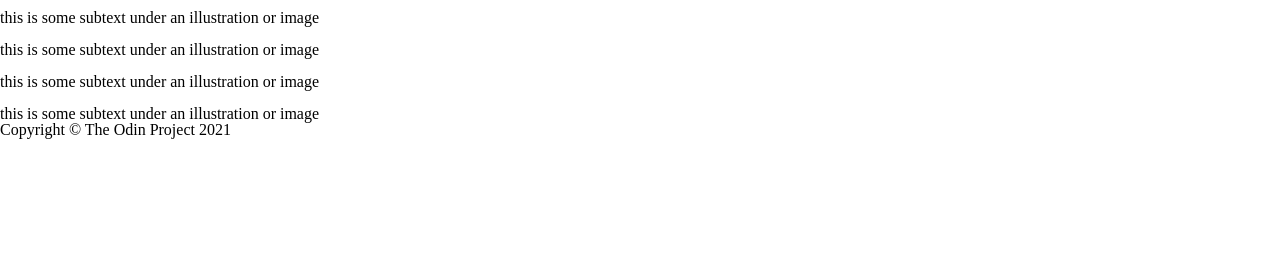
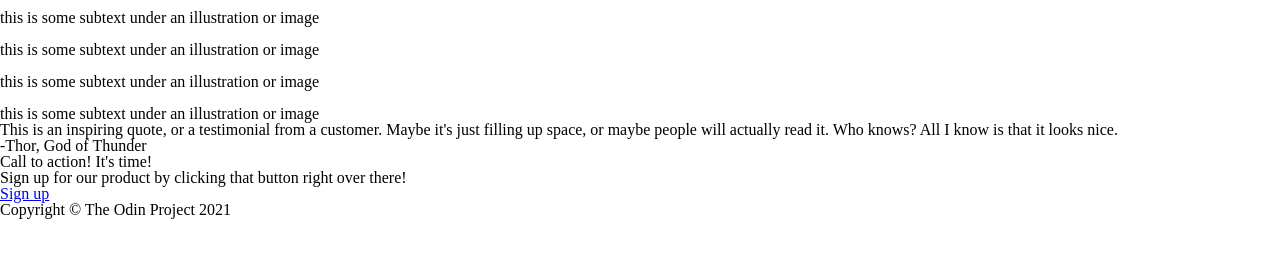
Before and after one commit to yanalex981/odin-landing-page-project, a plain HTML site: page index.html in a window 1280 px wide. Shown: the part 86-344 px from the top of the page. Drawn offline with Linux system fonts and the light colour scheme.

Commit message:
filled in the last section

```diff
--- a/index.html
+++ b/index.html
@@ -39,10 +39,15 @@
         </div>
     </section>
     <section>
-        <!--  -->
+        <p class="quote">This is an inspiring quote, or a testimonial from a customer. Maybe it's just filling up space, or maybe people will actually read it. Who knows? All I know is that it looks nice.</p>
+        <p class="quote-author">-Thor, God of Thunder</p>
     </section>
     <section>
-        <!--  -->
+        <div class="signup-banner">
+            <h1>Call to action! It's time!</h1>
+            <p>Sign up for our product by clicking that button right over there!</p>
+            <a href="/">Sign up</a>
+        </div>
     </section>
     <footer>
         Copyright © The Odin Project 2021
```
